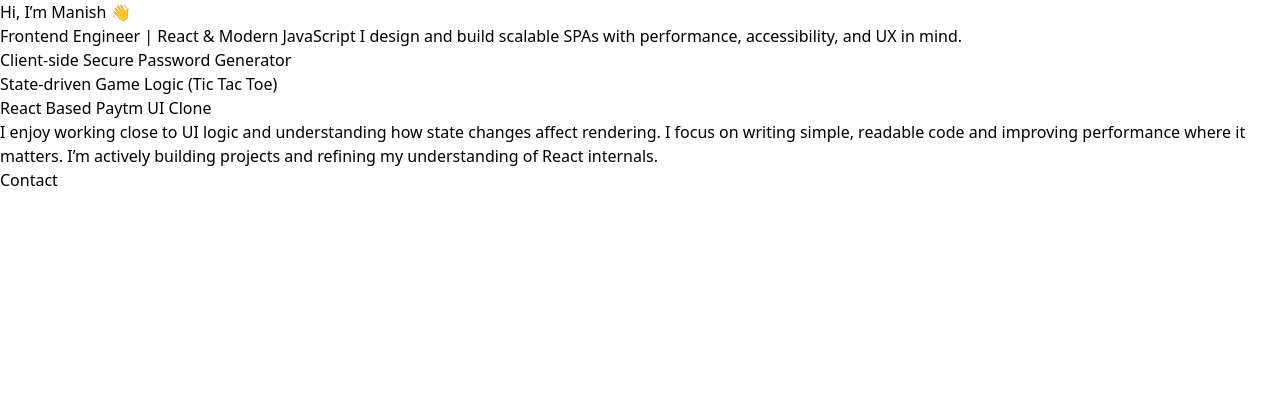
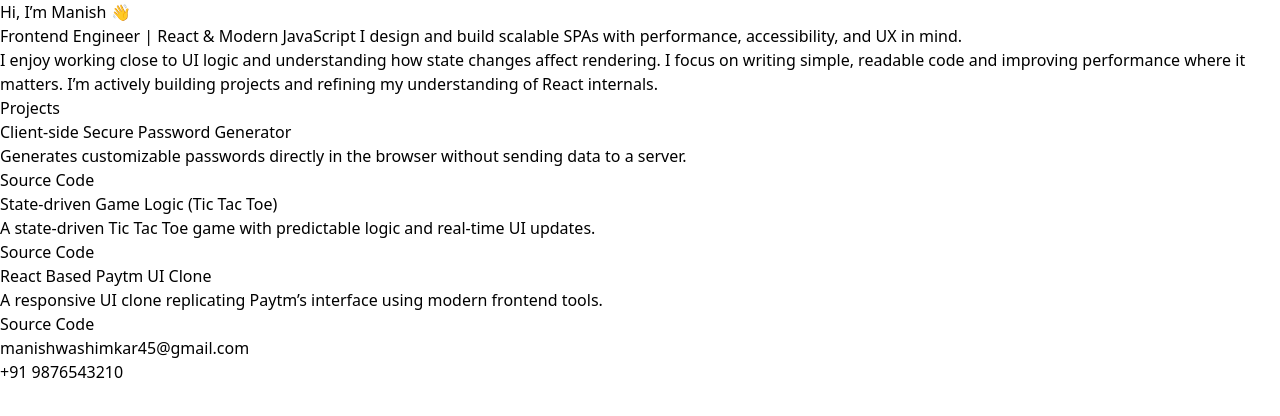
Before and after one commit to manishwashimkar/portfolio, a React (Vite) app: page / in a window 1280 px wide. Shown: the top 416 px of the page. Built offline with nearby package versions, Linux system fonts and the light colour scheme.

Commit message:
Refactor Home into Hero, Projects, and Contact components

```diff
--- /dev/null
+++ b/src/components/About.jsx
@@ -0,0 +1,14 @@
+import React from "react";
+
+function About(){
+    return (
+        <section>
+        I enjoy working close to UI logic and understanding how state changes
+        affect rendering. I focus on writing simple, readable code and improving
+        performance where it matters. I’m actively building projects and
+        refining my understanding of React internals.
+      </section>
+    )
+}
+
+export default About;
--- /dev/null
+++ b/src/components/Contact.jsx
@@ -0,0 +1,12 @@
+import React from "react";
+
+function Contact() {
+  return (
+    <section>
+      <p>manishwashimkar45@gmail.com</p>
+      <p>+91 9876543210</p>
+    </section>
+  );
+}
+
+export default Contact;
--- /dev/null
+++ b/src/components/Hero.jsx
@@ -0,0 +1,16 @@
+import React from "react";
+
+function Hero(){
+    return(
+        <section>
+        <h1>Hi, I’m Manish 👋</h1>
+        <p>
+          Frontend Engineer | React & Modern JavaScript I design and build
+          scalable SPAs with performance, accessibility, and UX in mind.
+        </p>
+
+      </section>
+    )
+}
+
+export default Hero;
--- /dev/null
+++ b/src/components/Projects.jsx
@@ -0,0 +1,41 @@
+import projects from "../data/projects";
+import React from "react";
+
+function Projects() {
+  return (
+    <section>
+      <h2>Projects</h2>
+
+      <ul>
+        {projects.map((project) => (
+          <li key={project.id}>
+            <h3>{project.title}</h3>
+            <p>{project.description}</p>
+
+            {project.live && (
+              <a
+                href={project.live}
+                target="_blank"
+                rel="noopener noreferrer"
+              >
+                Live Demo
+              </a>
+            )}
+
+            {project.github && (
+              <a
+                href={project.github}
+                target="_blank"
+                rel="noopener noreferrer"
+              >
+                Source Code
+              </a>
+            )}
+          </li>
+        ))}
+      </ul>
+    </section>
+  );
+}
+
+export default Projects;
--- a/src/data/projects.js
+++ b/src/data/projects.js
@@ -1,5 +1,6 @@
 const projects = [
   {
+    id: 1,
     title: "Client-side Secure Password Generator",
     description:
       "Generates customizable passwords directly in the browser without sending data to a server.",
@@ -8,9 +9,10 @@ const projects = [
     learnings: "Learned how small state changes affect component re-renders.",
     tech: ["React", "JavaScript", "TailwindCSS"],
     live: "",
-    github: "",
+    github: "https://github.com/manishwashimkar/password-generator",
   },
   {
+    id: 2,
     title: "State-driven Game Logic (Tic Tac Toe)",
     description:
       "A state-driven Tic Tac Toe game with predictable logic and real-time UI updates.",
@@ -21,9 +23,10 @@ const projects = [
       "Learned how to maintain UI layer and Data layer in sync for better performance",
     tech: ["HTML5", "CSS", , "JavaScript", "ReactJS"],
     live: "",
-    github: "",
+    github: "https://github.com/manishwashimkar/state-driven-game-logic",
   },
   {
+    id: 3,
     title: "React Based Paytm UI Clone",
     description:
       "A responsive UI clone replicating Paytm’s interface using modern frontend tools.",
@@ -33,7 +36,7 @@ const projects = [
     learnings: "Learned how small state changes affect component re-renders.",
     tech: ["HTML", "CSS", "JavaScript", "React", "TailwindCSS"],
     live: "",
-    github: "",
+    github: "https://github.com/manishwashimkar/react-based-paytm-ui-clone",
   },
 ];
 
--- a/src/pages/Home.jsx
+++ b/src/pages/Home.jsx
@@ -1,32 +1,18 @@
 // import project from "../data/project";
 
 import React from "react";
-import projects from "../data/projects";
+import Hero from "../components/Hero";
+import About from "../components/About";
+import Projects from "../components/Projects";
+import Contact from "../components/Contact";
 
 function Home() {
   return (
     <main>
-      <section>
-        <h1>Hi, I’m Manish 👋</h1>
-        <p>
-          Frontend Engineer | React & Modern JavaScript I design and build
-          scalable SPAs with performance, accessibility, and UX in mind.
-        </p>
-      </section>
-      <section>
-        <ol>
-          {projects.map((project) => (
-            <li key={project.title}>{project.title}</li>
-          ))}
-        </ol>
-      </section>
-      <section>
-        I enjoy working close to UI logic and understanding how state changes
-        affect rendering. I focus on writing simple, readable code and improving
-        performance where it matters. I’m actively building projects and
-        refining my understanding of React internals.
-      </section>
-      <section>Contact</section>
+      <Hero />
+      <About />
+      <Projects />
+      <Contact />
     </main>
   );
 }
```
